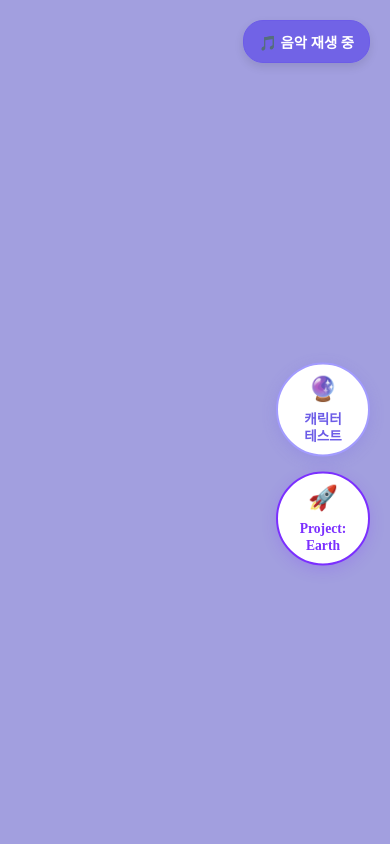
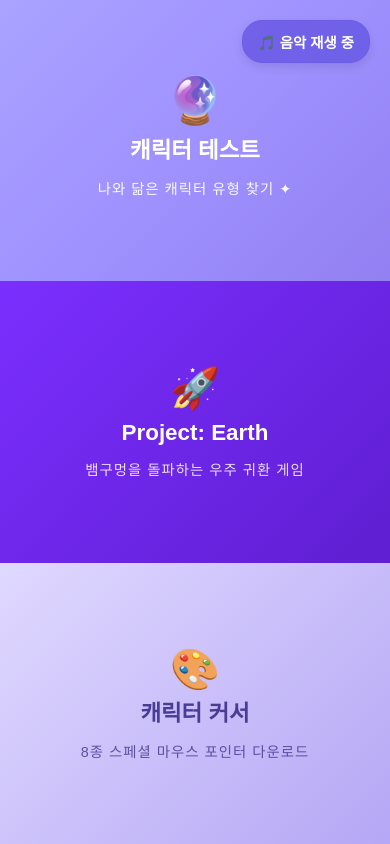
Before and after one commit to HBD-C6H12O6/C6H12O6, a plain HTML site: page main.html in a window 390 px wide. Drawn offline with Linux system fonts and the light colour scheme; a web font is replaced by a local one.

Commit message:
Refactor HTML structure and styles for responsiveness

```diff
--- a/main.html
+++ b/main.html
@@ -2,27 +2,25 @@
 <html lang="ko">
 <head>
   <meta charset="UTF-8">
-  <meta name="viewport" content="width=device-width, initial-scale=1.0">
+  <meta name="viewport" content="width=device-width, initial-scale=1.0, user-scalable=no">
   <title>C6H12O6 | Main</title>
-
   <style>
-
-
     @font-face {
       font-family: 'RomanticGumi';
       src: url('https://cdn.jsdelivr.net/gh/projectnoonnu/2410-1@1.0/GumiRomanceTTF.woff2') format('woff2');
     }
 
+    * { box-sizing: border-box; margin: 0; padding: 0; }
+
     body, html {
-            margin: 0;
-            padding: 0;
       width: 100%;
       height: 100%;
-            overflow-x: hidden;
+      overflow: hidden;
       background-color: #a29fdf;
-            font-family: 'RomanticGumi';
+      font-family: 'RomanticGumi', sans-serif;
     }
 
+    /* ══ 상단 고정 BGM 상태 바 ══ */
     #music-status {
       position: fixed;
       top: 20px;
@@ -37,88 +35,118 @@
       cursor: pointer;
       border: 1px solid #6c5ce7;
       box-shadow: 0 4px 10px rgba(0,0,0,0.1);
-
-
+      transition: all 0.2s;
     }
 
-/* 우측 고정 버튼 컨테이너 (두 버튼을 세로로 정렬) */
-     .fixed-btn-group {
-        position: fixed;
-        right: 20px;
-        top: 55%; /* 화면 중앙 근처 */
-        transform: translateY(-50%);
+    /* ══ 핵심: 화면 3분할 플렉스 컨테이너 ══ */
+    .main-container {
       display: flex;
-        flex-direction: column;
-        gap: 15px; /* 버튼 사이의 간격 */
-        z-index: 1000;
+      flex-direction: row; /* 기본 PC 및 가로형 화면: 가로 3분할 */
+      width: 100%;
+      height: 100%;
     }
 
-    .nav-button {
+    /* 분할 구역 공통 스타일 */
+    .menu-panel {
+      flex: 1;
       display: flex;
       flex-direction: column;
       align-items: center;
       justify-content: center;
-
-        width: 90px;
-        height: 90px;
-        background-color: #ffffff;
-        border-radius: 50%;
+      position: relative;
       text-decoration: none;
-        font-size: 0.85rem;
-        font-weight: bold;
+      transition: all 0.4s cubic-bezier(0.25, 0.8, 0.25, 1);
+      padding: 30px;
       text-align: center;
-        line-height: 1.3;
-        transition: all 0.3s ease;
+      overflow: hidden;
     }
 
-    /* 캐릭터 테스트 버튼 스타일 (기존 유지) */
-    .btn-test {
-        color: #6c5ce7;
-        border: 2px solid #a29bfe;
-        box-shadow: 0 4px 15px rgba(108, 92, 231, 0.2);
+    /* 섹션별 배경색 분리 및 디테일 그라데이션 */
+    .panel-test {
+      background: linear-gradient(135deg, #a29bfe, #8c7ae6);
+      color: #ffffff;
+    }
+    .panel-game {
+      background: linear-gradient(135deg, #7b2fff, #5f1ed1);
+      color: #ffffff;
+    }
+    .panel-cursor {
+      background: linear-gradient(135deg, #e0d9ff, #b5a7f5);
+      color: #4a3b94;
     }
 
-    /* 미니게임 버튼 스타일 (새로 추가 - 더 강렬한 포인트 컬러) */
-    .btn-game {
-        color: #7b2fff; /* 조금 더 진한 보라색 */
-        border: 2px solid #7b2fff;
-        box-shadow: 0 4px 15px rgba(123, 47, 255, 0.2);
+    /* 호버 시 파노라마 확장 이펙트 */
+    .menu-panel:hover {
+      flex: 1.2; /* 마우스 올린 구역이 더 넓어짐 */
+      filter: brightness(1.05);
     }
 
-    .nav-button:hover {
-        background-color: #6c5ce7;
-        color: white;
-        transform: scale(1.1);
+    /* 텍스트 및 아이콘 레이아웃 구체화 */
+    .panel-icon {
+      font-size: clamp(2.5rem, 6vw, 4.5rem);
+      margin-bottom: 15px;
+      transition: transform 0.3s ease;
+    }
+    .menu-panel:hover .panel-icon {
+      transform: scale(1.15) translateY(-5px);
     }
 
-    .btn-game:hover {
-        background-color: #7b2fff; /* 게임 버튼 전용 호버 색상 */
+    .panel-title {
+      font-size: clamp(1.4rem, 3vw, 2.2rem);
+      font-weight: bold;
+      line-height: 1.4;
+      word-break: keep-all;
+    }
+    .panel-sub {
+      font-size: 0.9rem;
+      margin-top: 10px;
+      opacity: 0.85;
+      letter-spacing: 1px;
     }
 
-    .nav-icon {
-        font-size: 1.5rem;
+    /* ══ 미디어 쿼리: 세로형 모바일 디바이스 분할 변환 ══ */
+    @media (max-width: 768px) and (orientation: portrait) {
+      .main-container {
+        flex-direction: column; /* 세로형 화면: 세로 3분할 */
+      }
+      .menu-panel {
+        width: 100%;
+        height: 33.333%;
+      }
+      .menu-panel:hover {
+        flex: 1; /* 모바일 터치 시에는 크기 불균형 레이아웃 해제 */
+      }
+      .panel-icon {
         margin-bottom: 5px;
       }
-
     }
   </style>
 </head>
+<body>
 
-<body>
   <div id="music-status" onclick="togglePlay()">확인 중...</div>
 
-  <div class="fixed-btn-group">
-    <a href="https://smore.im/quiz/xL1ophIsEs" target="_blank" class="nav-button btn-test">
-        <span class="nav-icon">🔮</span>
-        캐릭터<br>테스트
+  <div class="main-container">
+
+    <a href="https://smore.im/quiz/xL1ophIsEs" target="_blank" class="menu-panel panel-test">
+      <span class="panel-icon">🔮</span>
+      <h2 class="panel-title">캐릭터 테스트</h2>
+      <p class="panel-sub">나와 닮은 캐릭터 유형 찾기 ✦</p>
     </a>
 
-    <a href="level1.html" class="nav-button btn-game">
-        <span class="nav-icon">🚀</span>
-        Project:<br>Earth
+    <a href="level1.html" class="menu-panel panel-game">
+      <span class="panel-icon">🚀</span>
+      <h2 class="panel-title">Project: Earth</h2>
+      <p class="panel-sub">뱀구멍을 돌파하는 우주 귀환 게임</p>
     </a>
+
+    <a href="cursor.html" class="menu-panel panel-cursor">
+      <span class="panel-icon">🎨</span>
+      <h2 class="panel-title">캐릭터 커서</h2>
+      <p class="panel-sub">8종 스페셜 마우스 포인터 다운로드</p>
+    </a>
+
   </div>
-
 
   <audio id="bgm" src="bgm.m4a" loop></audio>
 
@@ -126,7 +154,6 @@
     const bgm = document.getElementById('bgm');
     const statusDisplay = document.getElementById('music-status');
 
-    // 재생 상태 업데이트 함수
     function updateStatus() {
       if (!bgm.paused) {
         statusDisplay.innerText = "🎵 음악 재생 중";
@@ -139,7 +166,6 @@
       }
     }
 
-    // 클릭 시 재생/정지 토글
     function togglePlay() {
       if (bgm.paused) {
         bgm.play();
@@ -148,16 +174,13 @@
       }
     }
 
-    // 오디오 이벤트 리스너: 재생되거나 멈출 때 상태 업데이트
     bgm.onplay = updateStatus;
     bgm.onpause = updateStatus;
 
-    // 페이지 로드 시 자동 재생 시도
     window.onload = function() {
       bgm.play().then(() => {
         updateStatus();
       }).catch(() => {
-        // 자동 재생이 막혔을 경우
         statusDisplay.innerText = "🔇 클릭하여 음악 재생";
       });
     };
```
Lines whose indentation alone changed are shown as unchanged.
